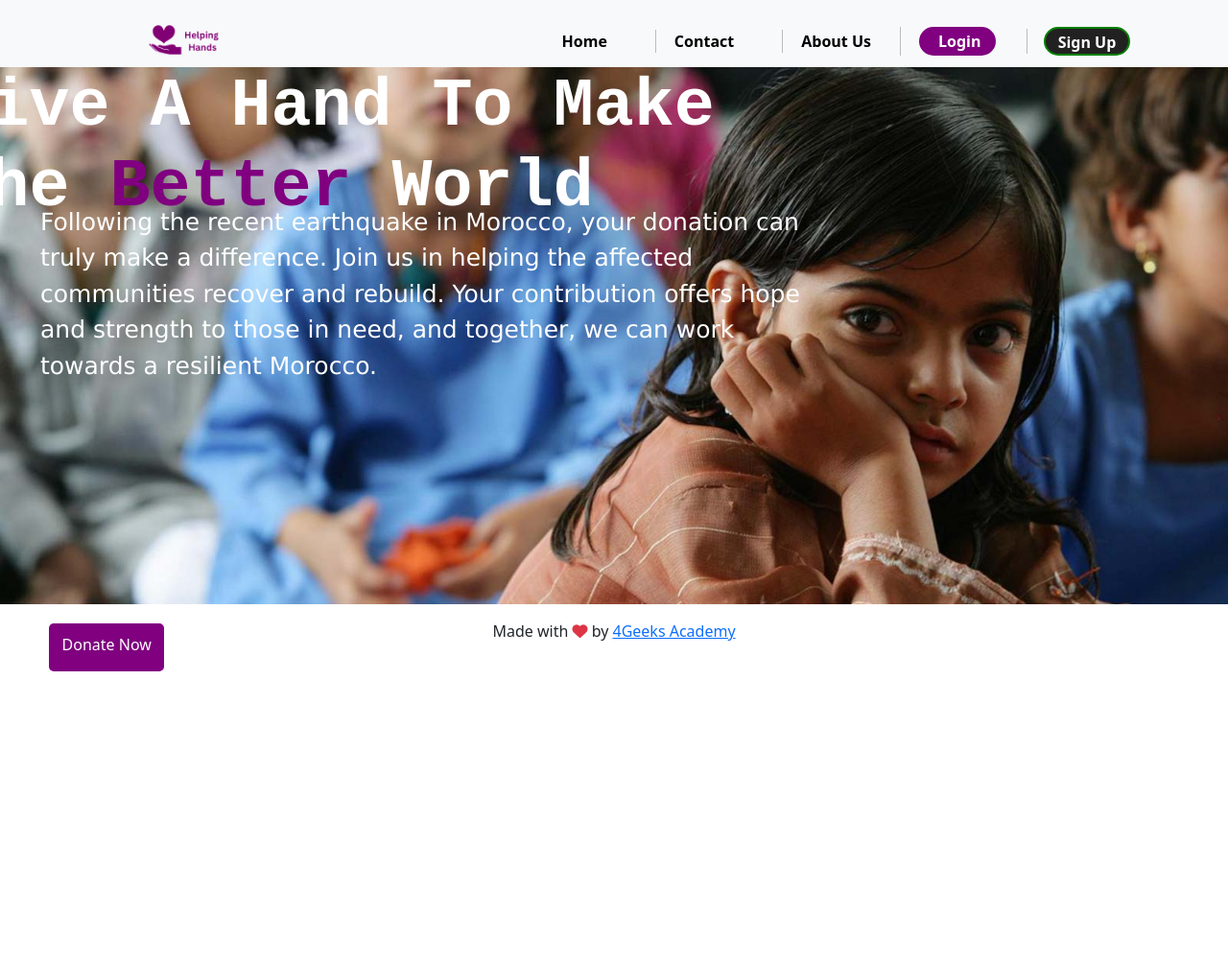
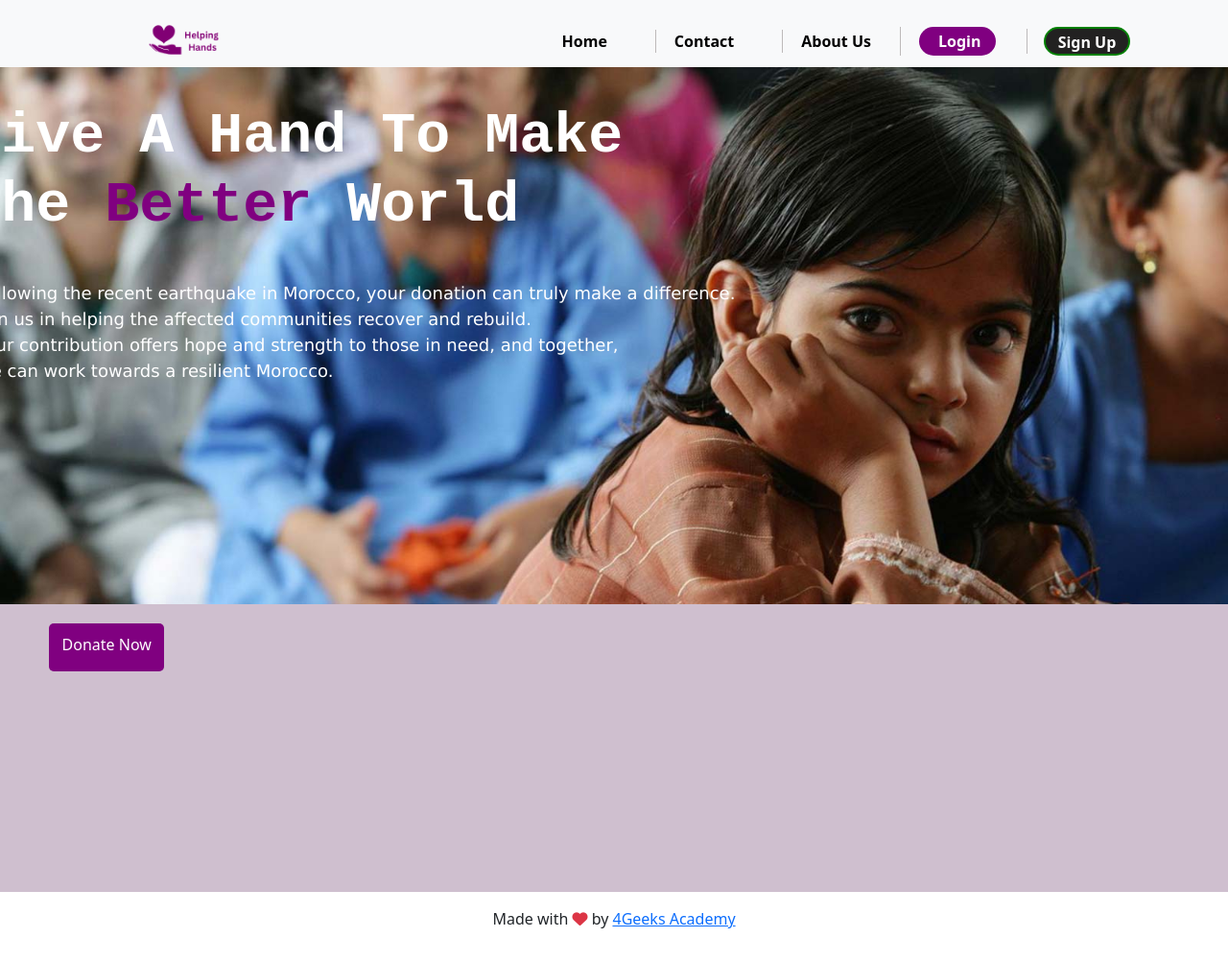
Before and after one commit to dande100/HelpingHands_Morocco-FinalProject, a React app: page / in a window 1280 px wide. Shown: the whole page at 96% size. Before the commit the page ends 800 px from the top, so only its background shows below. Built offline with nearby package versions, Linux system fonts and the light colour scheme; no server answers.

Commit message:
feature-3/homepage-creation added css for the donate button and created a background color for the progressbar section

```diff
--- a/src/front/js/pages/home.js
+++ b/src/front/js/pages/home.js
@@ -12,11 +12,16 @@ export const Home = () => {
 			<img className="backgroundImage" src={sliderBGImageUrl} alt="Slider Background" style={{ maxWidth: "100%", height: "auto" }} />
 			<div className="text-overlay">
 				<h1>Give A Hand To Make <br /> The <span id="better">Better</span> World</h1>
-				<p>Following the recent earthquake in Morocco, your donation can truly make a difference. Join us in helping the affected communities recover and rebuild. Your contribution offers hope and strength to those in need, and together, we can work towards a resilient Morocco.</p>
+				<p>Following the recent earthquake in Morocco, your donation can truly make a difference. <br /> Join us in helping the affected communities recover and rebuild. <br /> Your contribution offers hope and strength to those in need, and together, <br /> we can work towards a resilient Morocco.</p>
 			</div>
 			<Link to="/signup" >
 				<btn className="donate-button">Donate Now</btn>
 			</Link>
+
+			<div className="progress-bar">
+
+			</div>
+
 		</div>
 	);
 };
--- a/src/front/styles/home.css
+++ b/src/front/styles/home.css
@@ -26,13 +26,13 @@
     position: absolute;
     font-family:monospace;
     bottom: 280px; /* Adjust the vertical position for the h1 element */
-    left: 27%;
+    left: 24%;
     transform: translate(-50%, -50%);
     color: white;
     text-align: center;
     z-index: 1;
     padding: 10px;
-    font-size: 70px;
+    font-size: 60px;
     font-weight: bold;
     text-align: justify;
   }
@@ -40,15 +40,15 @@
   .text-overlay p {
     position: absolute;
     font-family:'Lucida Sans', 'Lucida Sans Regular', 'Lucida Grande', 'Lucida Sans Unicode', Geneva, Verdana, sans-serif;
-    bottom: 100px; /* Adjust the vertical position for the p element */
-    left: 35%;
+    bottom: 150px; /* Adjust the vertical position for the p element */
+    left: 29%;
     transform: translate(-50%, -50%);
     color: white;
     text-align: center;
     z-index: 1;
-    padding: 10px;
-    font-size: 25px;
-    text-align: left;
+    padding: 5px;
+    font-size: 18px;
+    text-align: justify;
   }
   .donate-button {
     position: absolute;
@@ -64,7 +64,17 @@
     padding: 10px;
 
   }
+  .donate-button:hover{
+    background-color: teal;
+    color:white;
+    font-weight: bold;
+  }
 
   #better{
     color:purple;
   }
+  .progress-bar{
+    width: 100%;
+    height: 300px;
+    background-color: rgba(146, 110, 146, 0.44);
+  }
```
